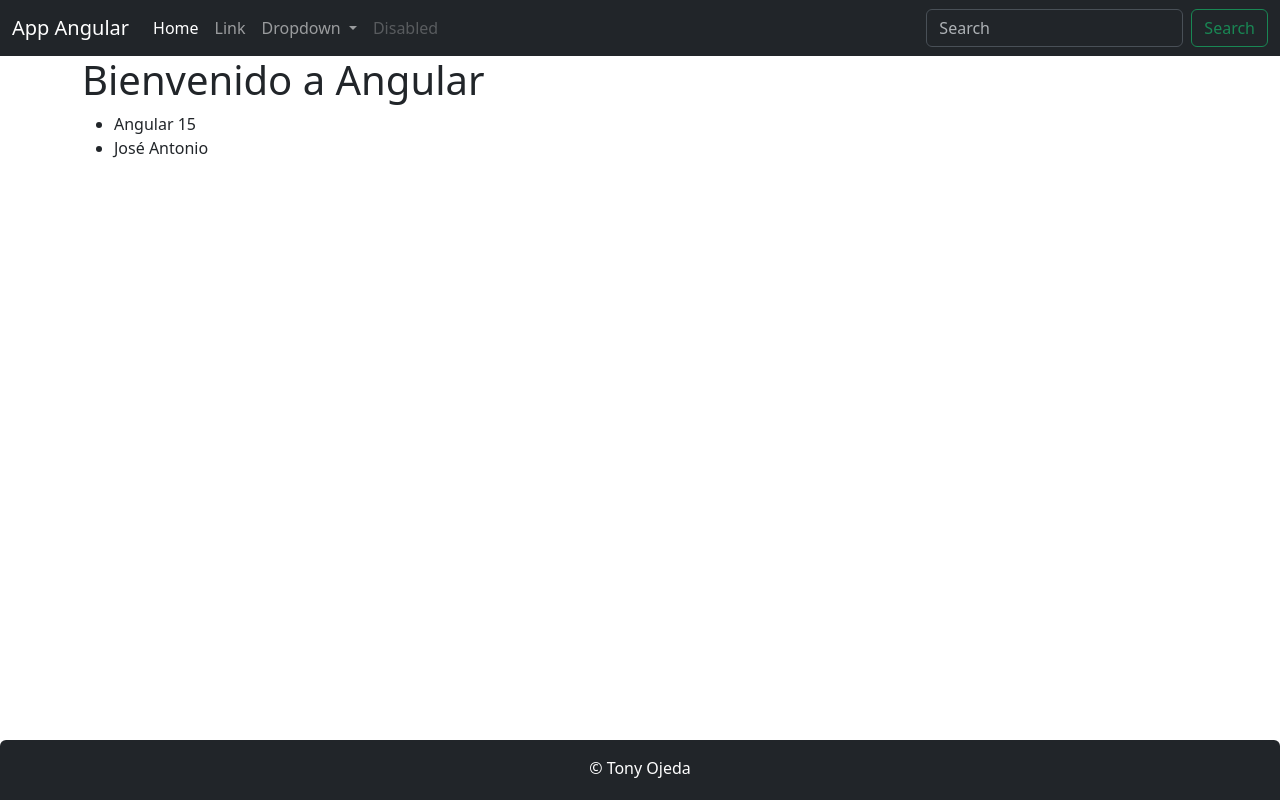
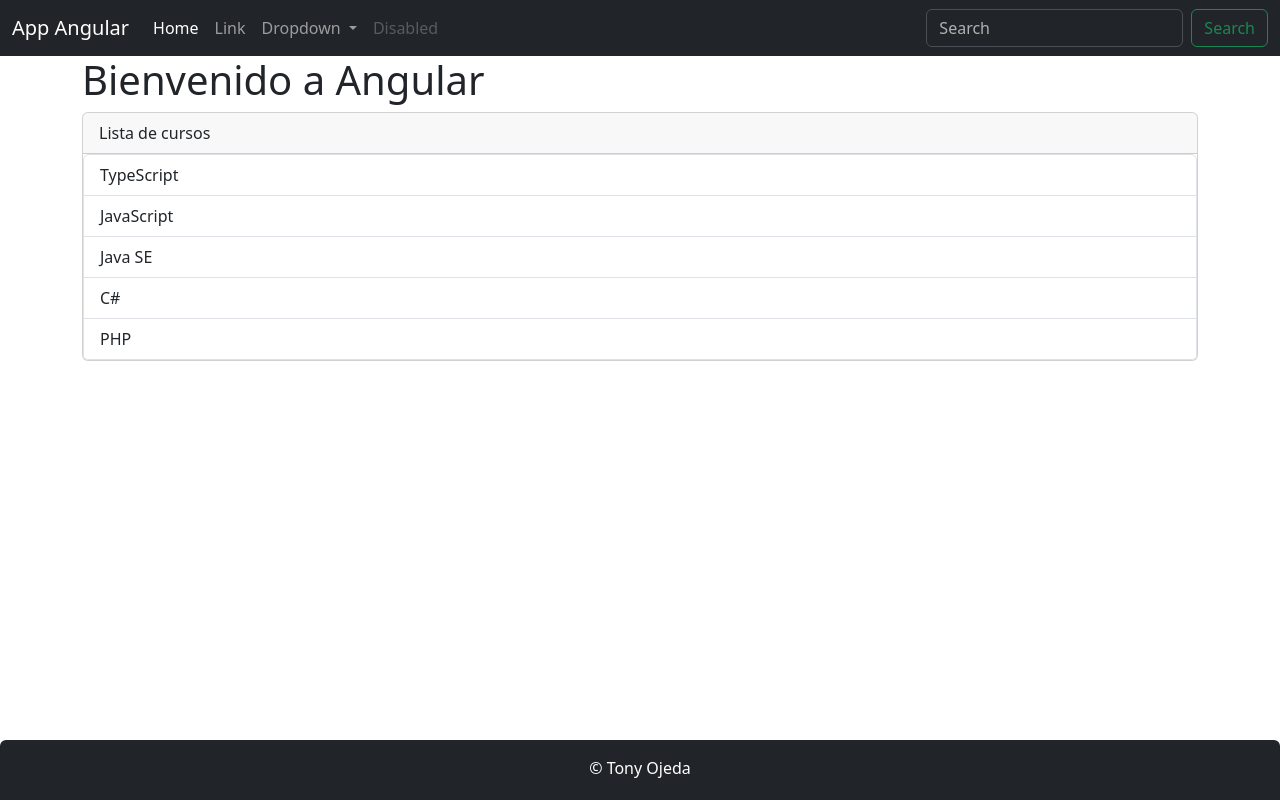
Before and after one commit to iter18/angular, an Angular app in the folder clientes-app/: page / in a window 1280 px wide. Built offline with nearby package versions, Linux system fonts and the light colour scheme.

Commit message:
Se agrega ejemplo con ngFor

```diff
--- a/clientes-app/src/app/app.component.html
+++ b/clientes-app/src/app/app.component.html
@@ -4,9 +4,6 @@
     {{ title }}
   </h1>
 
-  <ul>
-    <li>{{ curso }}</li>
-    <li>{{ persona }}</li>
-  </ul>
+  <app-directiva></app-directiva>
 </div>
 <app-footer></app-footer>
--- a/clientes-app/src/app/app.module.ts
+++ b/clientes-app/src/app/app.module.ts
@@ -9,12 +9,14 @@
 import { AppComponent } from './app.component';
 import { HeaderComponent } from './header/header.component';
 import { FooterComponent } from './footer/footer.component';
+import { DirectivaComponent } from './directiva/directiva.component';
 
 @NgModule({
   declarations: [
     AppComponent,
     HeaderComponent,
-    FooterComponent
+    FooterComponent,
+    DirectivaComponent
   ],
   imports: [
     BrowserModule
--- /dev/null
+++ b/clientes-app/src/app/directiva/directiva.component.html
@@ -0,0 +1,8 @@
+<div class="card">
+  <div class="card-header">Lista de cursos</div>
+  <ul class="list-group">
+    <li class="list-group-item" *ngFor="let curso of listaCurso">
+      {{ curso }}
+    </li>
+  </ul>
+</div>
--- /dev/null
+++ b/clientes-app/src/app/directiva/directiva.component.ts
@@ -0,0 +1,13 @@
+import { Component } from '@angular/core';
+
+@Component({
+  selector: 'app-directiva',
+  templateUrl: './directiva.component.html'
+})
+export class DirectivaComponent {
+
+  listaCurso: string[] = ['TypeScript','JavaScript','Java SE','C#','PHP'];
+  constructor(){
+
+  }
+}
```
Also changed, not shown: clientes-app/src/app/directiva/directiva.component.css (added).
